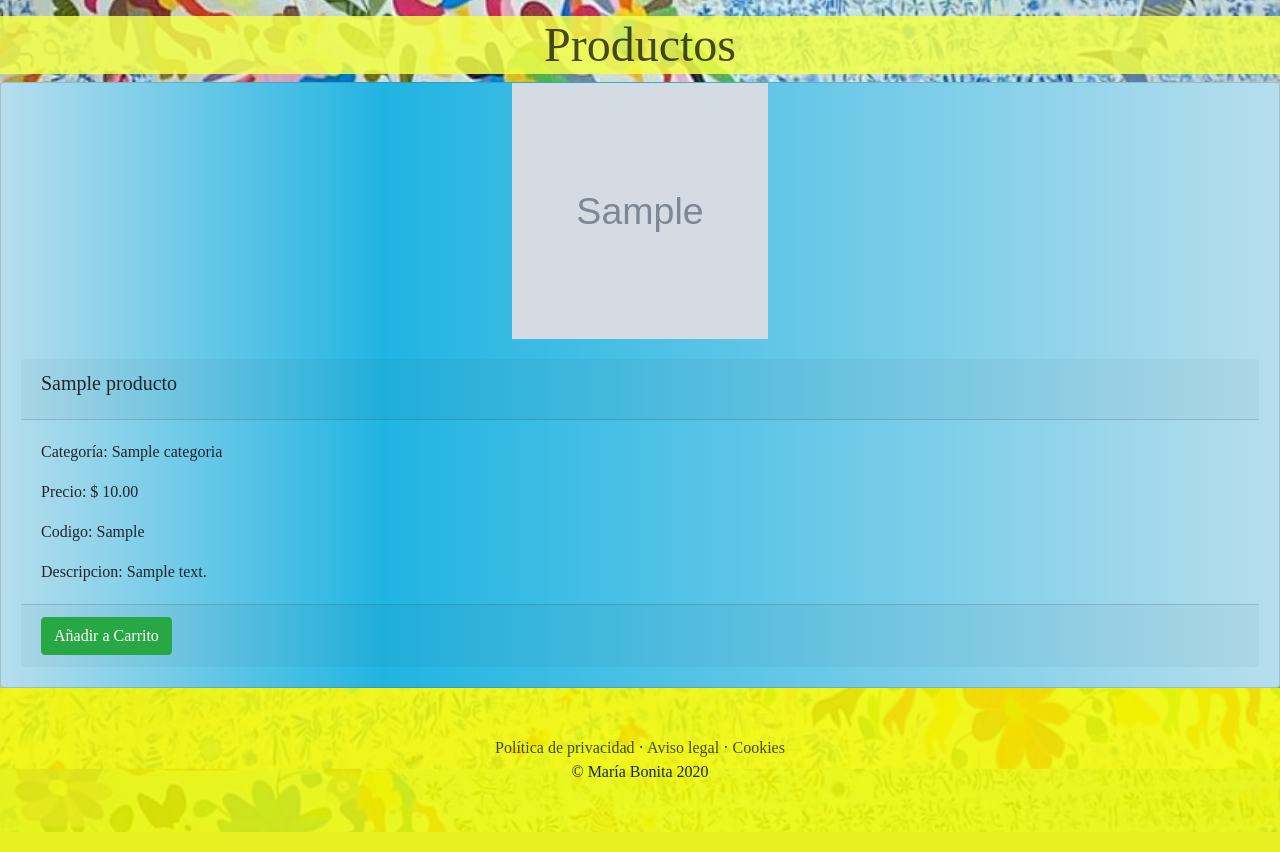
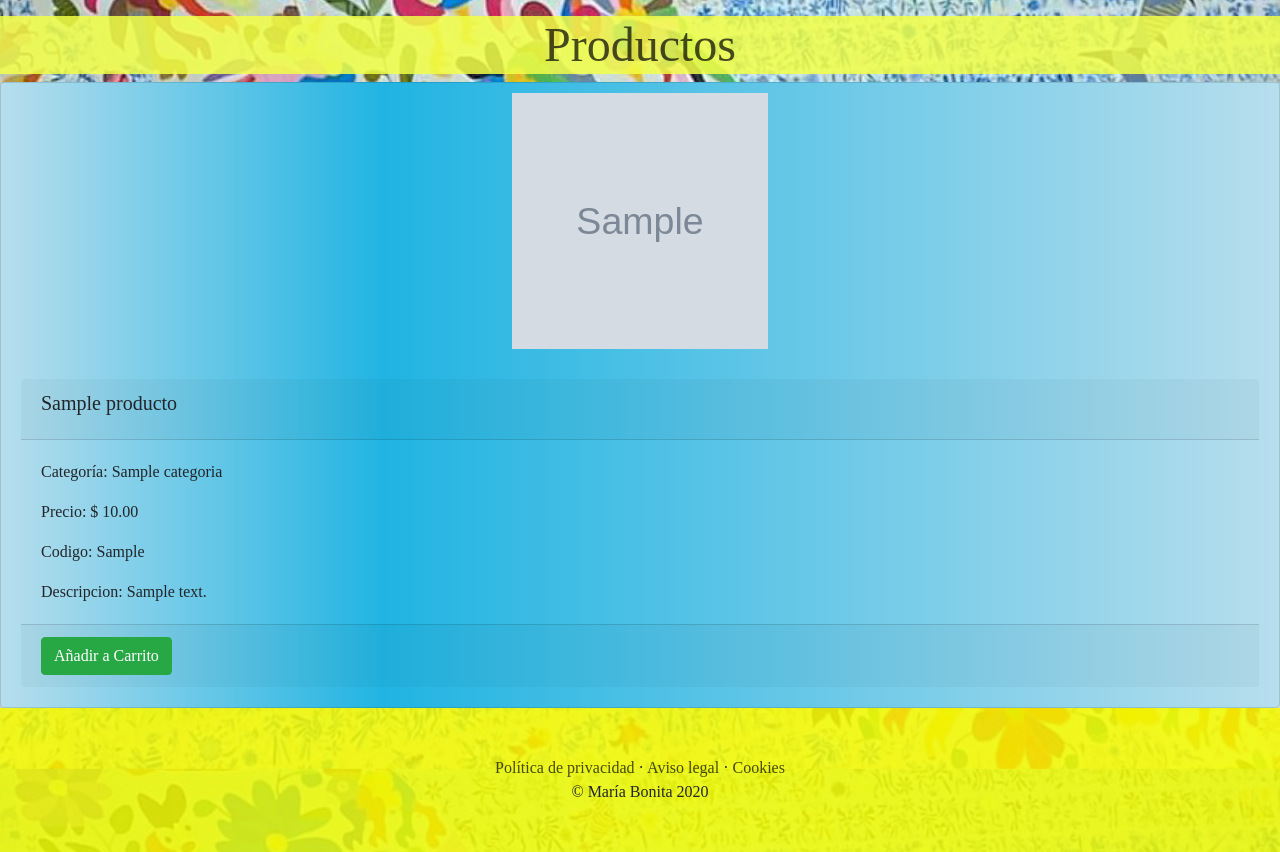
Before and after one commit to YalJoa98/django_local_library, a Django app: page /productos/ in a window 1280 px wide. Shown: the part 138-990 px from the top of the page. Run offline with Django 3.2, Linux system fonts and the light colour scheme; tables that the repository leaves empty hold one stand-in row (values such as "Sample post"); grey boxes marked "Sample" are stand-in pictures; some libraries are stand-ins or nearby versions.

Commit message:
Template Productos

```diff
--- a/MariaBonita/templates/mariabonita/productos.html
+++ b/MariaBonita/templates/mariabonita/productos.html
@@ -13,7 +13,7 @@ Productos
      {% for producto in productos %}
 
         <div class="card" style="width: 18rem;" id="contenedor">
-            <img src="{{producto.imagen.url}}" width="256" height="256" style="display: block; margin: auto;">
+            <img src="{{producto.imagen.url}}" width="256" height="256" style="display: block; margin:10px auto;">
             <div class="card-body">
                 <div class="card-header">
                     <h5 class="card-title">{{producto.nombre}}</h5>
```
